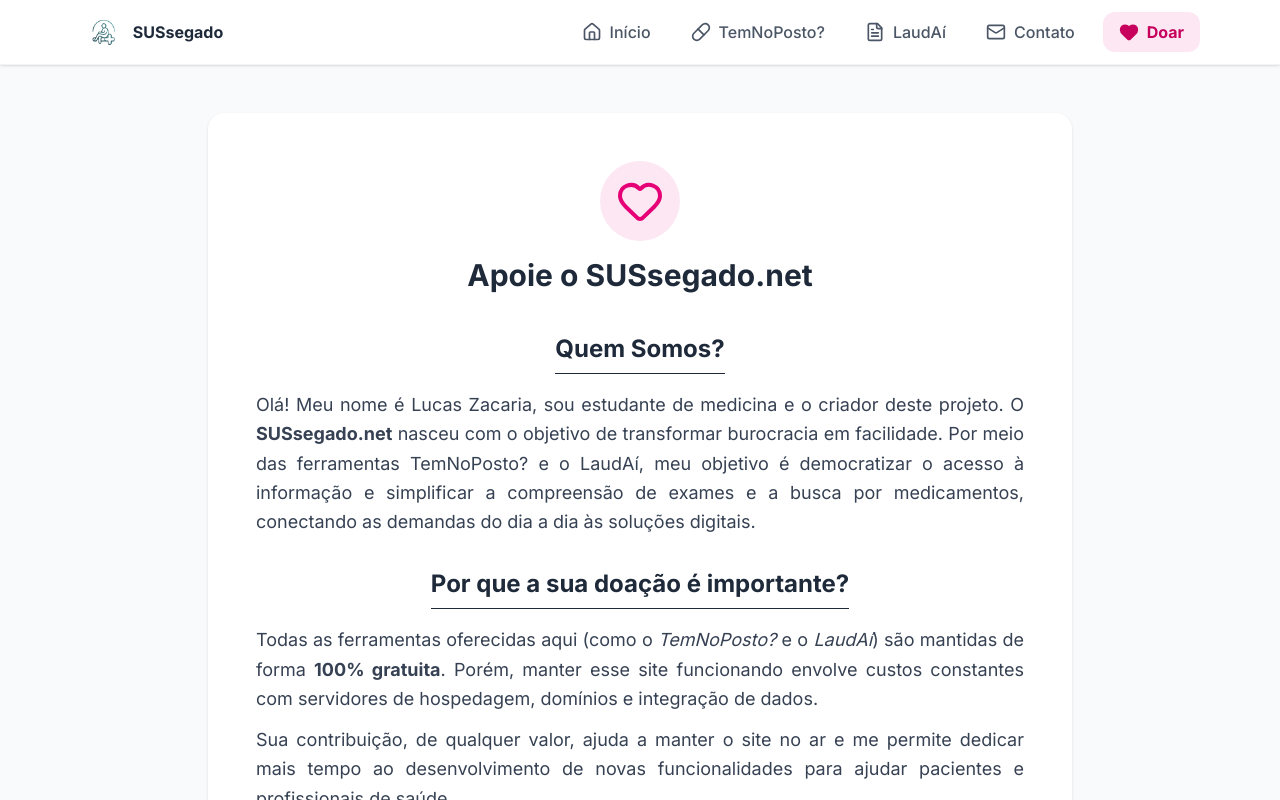
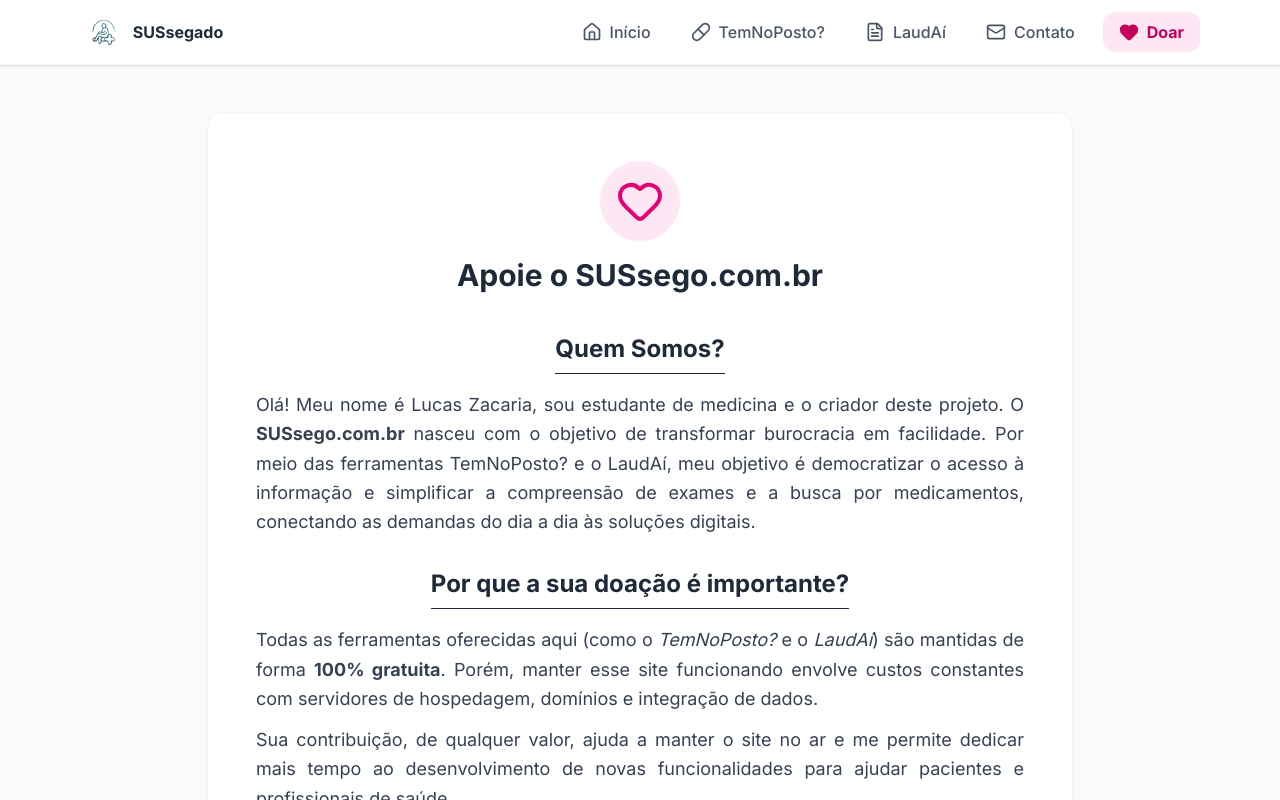
Before and after one commit to lucasvzack-sys/001, a React (Vite) app: page / in a window 1280 px wide. Both pictures are taken after a click on the button "Apoie o Projeto". Shown: the top 800 px of the page. Built offline with nearby package versions, Linux system fonts and the light colour scheme.

Commit message:
Update Doar.tsx

```diff
--- a/src/components/Doar.tsx
+++ b/src/components/Doar.tsx
@@ -20,7 +20,7 @@ export default function Doar({ onNavigate }: DoarProps) {
             <div className="bg-pink-100 p-4 rounded-full mb-4">
               <Heart className="text-pink-600 w-12 h-12" />
             </div>
-            <h1 className="text-3xl font-bold text-gray-800">Apoie o SUSsegado.net</h1>
+            <h1 className="text-3xl font-bold text-gray-800">Apoie o SUSsego.com.br</h1>
           </div>
 
           <div className="space-y-8 text-gray-700">
@@ -28,7 +28,7 @@ export default function Doar({ onNavigate }: DoarProps) {
             <section className="flex flex-col items-center">
               <h2 className="text-2xl font-bold text-gray-800 mb-4 border-b pb-2 text-center w-full sm:w-auto">Quem Somos?</h2>
               <p className="leading-relaxed text-lg text-justify w-full">
-                Olá! Meu nome é Lucas Zacaria, sou estudante de medicina e o criador deste projeto. O <strong>SUSsegado.net</strong> nasceu com o objetivo de transformar burocracia em facilidade. Por meio das ferramentas TemNoPosto? e o LaudAí, meu objetivo é democratizar o acesso à informação e simplificar a compreensão de exames e a busca por medicamentos, conectando as demandas do dia a dia às soluções digitais.
+                Olá! Meu nome é Lucas Zacaria, sou estudante de medicina e o criador deste projeto. O <strong>SUSsego.com.br</strong> nasceu com o objetivo de transformar burocracia em facilidade. Por meio das ferramentas TemNoPosto? e o LaudAí, meu objetivo é democratizar o acesso à informação e simplificar a compreensão de exames e a busca por medicamentos, conectando as demandas do dia a dia às soluções digitais.
               </p>
             </section>
 
```
